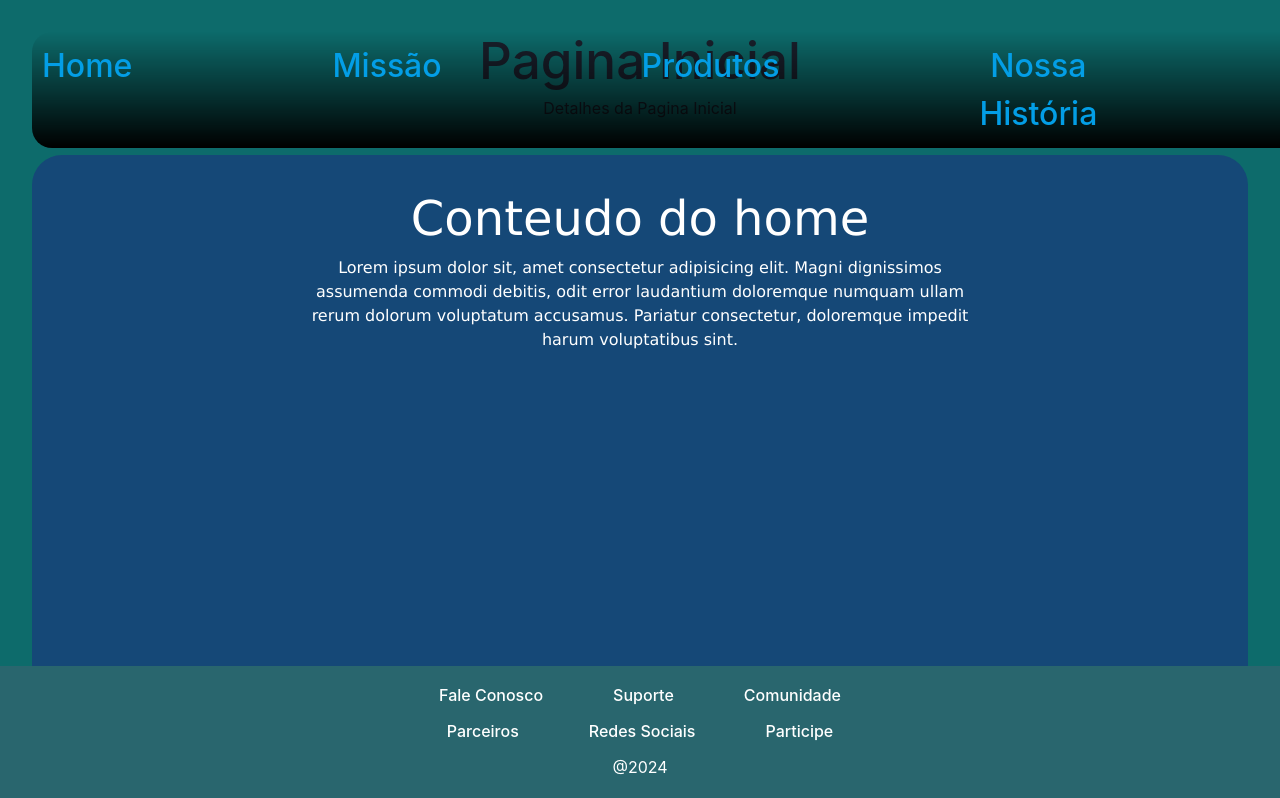
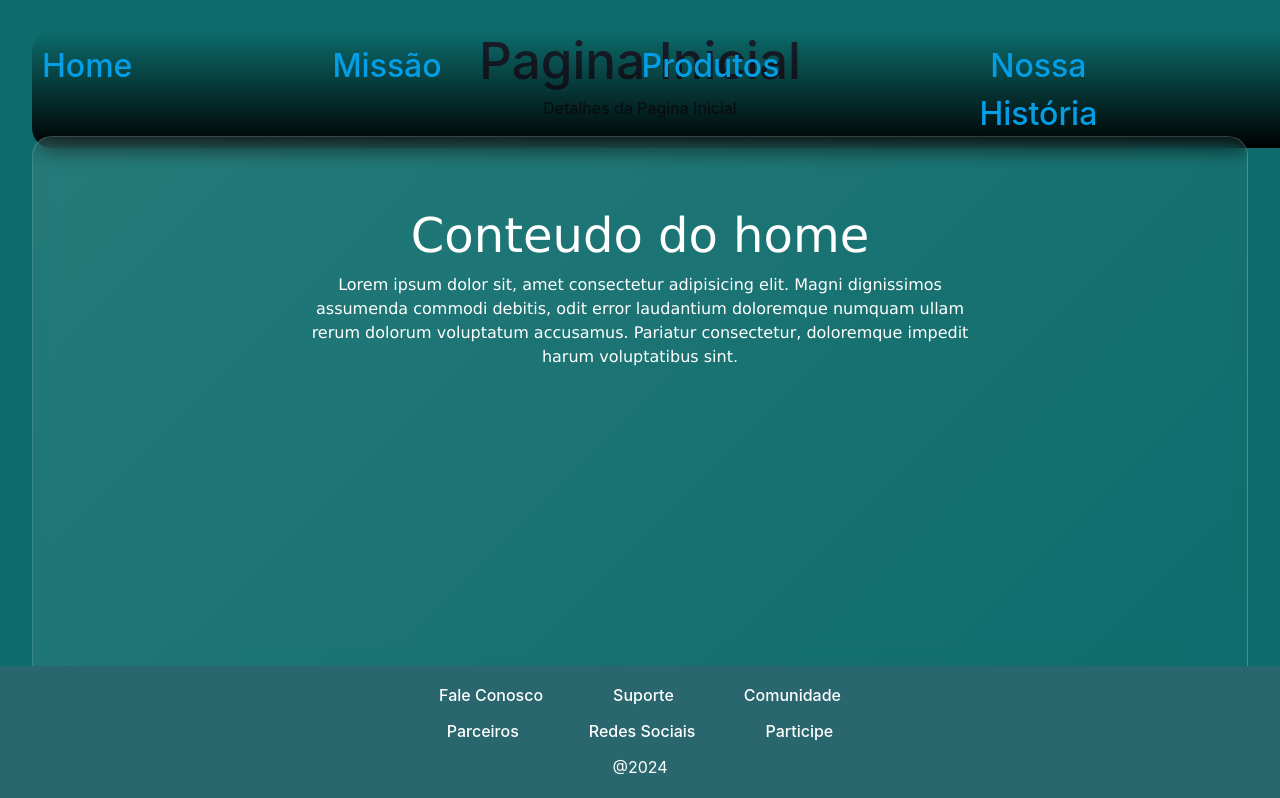
Before and after one commit to Marzonha/Projeto-react-01, a React (Vite) app: page / in a window 1280 px wide. Shown: the top 798 px of the page. Built offline with nearby package versions, Linux system fonts and the light colour scheme.

Commit message:
Fundo de Blur

```diff
--- a/src/Components/HistoryContent.module.css
+++ b/src/Components/HistoryContent.module.css
@@ -1,8 +1,18 @@
 .titleHistoryContent{
     font-size: 1rem;
-    background-color: rgb(21, 72, 119);
+        /* Começo do background de Vidro */
+
+        background: linear-gradient(135deg, rgba(255, 255, 255, 0.1),rgba(255, 255, 255, 0 ));
+        backdrop-filter: blur(10px);
+        -webkit-backdrop-filter: blur(10px);
+        border-radius: 20px;
+        border: 1px solid rgba(255, 255, 255, 0.18);
+        box-shadow: 0 8px 32px 0 rgba(0, 0, 0, 0);
+
+
+        /* Fim do background de Vidro */
+
     color: rgb(255, 255, 255);
-    border-radius: 30px;
     font-family: 'Lucida Grande', 'Lucida Sans', Arial, sans-serif;
     height: 520vh;
     text-align: center;
--- a/src/Components/HomeContent.module.css
+++ b/src/Components/HomeContent.module.css
@@ -1,8 +1,17 @@
 .titleHomeContent{
     font-size: 1rem;
-    background-color: rgb(21, 72, 119);
+    /* Começo do background de Vidro */
+
+    background: linear-gradient(135deg, rgba(255, 255, 255, 0.1),rgba(255, 255, 255, 0 ));
+    backdrop-filter: blur(10px);
+    -webkit-backdrop-filter: blur(10px);
+    border-radius: 20px;
+    border: 1px solid rgba(255, 255, 255, 0.18);
+    box-shadow: 0 8px 32px 0 rgba(0, 0, 0, 0);
+
+
+    /* Fim do background de Vidro */
     color: rgb(255, 255, 255);
-    border-radius: 30px;
     font-family: 'Lucida Grande', 'Lucida Sans', Arial, sans-serif;
     height: 100vh;
 
--- a/src/Components/MissionContent.module.css
+++ b/src/Components/MissionContent.module.css
@@ -1,8 +1,18 @@
 .titleMissionContent{
     font-size: 1rem;
-    background-color: rgb(21, 72, 119);
+        /* Começo do background de Vidro */
+
+        background: linear-gradient(135deg, rgba(255, 255, 255, 0.1),rgba(255, 255, 255, 0 ));
+        backdrop-filter: blur(10px);
+        -webkit-backdrop-filter: blur(10px);
+        border-radius: 20px;
+        border: 1px solid rgba(255, 255, 255, 0.18);
+        box-shadow: 0 8px 32px 0 rgba(0, 0, 0, 0);
+
+
+        /* Fim do background de Vidro */
+
     color: rgb(255, 255, 255);
-    border-radius: 30px;
     font-family: 'Lucida Grande', 'Lucida Sans', Arial, sans-serif;
     height: 130vh;
     text-align: center;
--- a/src/Components/ProductContent.module.css
+++ b/src/Components/ProductContent.module.css
@@ -1,8 +1,18 @@
 .titleProductContent{
     font-size: 1rem;
-    background-color: rgb(21, 72, 119);
+    /* Começo do background de Vidro */
+
+    background: linear-gradient(135deg, rgba(255, 255, 255, 0.1),rgba(255, 255, 255, 0 ));
+    backdrop-filter: blur(10px);
+    -webkit-backdrop-filter: blur(10px);
+    border-radius: 20px;
+    border: 1px solid rgba(255, 255, 255, 0.18);
+    box-shadow: 0 8px 32px 0 rgba(0, 0, 0, 0);
+
+
+    /* Fim do background de Vidro*/
+
     color: rgb(255, 255, 255);
-    border-radius: 30px;
     font-family: 'Lucida Grande', 'Lucida Sans', Arial, sans-serif;
     height: 500vh;
     text-align: center;
```
